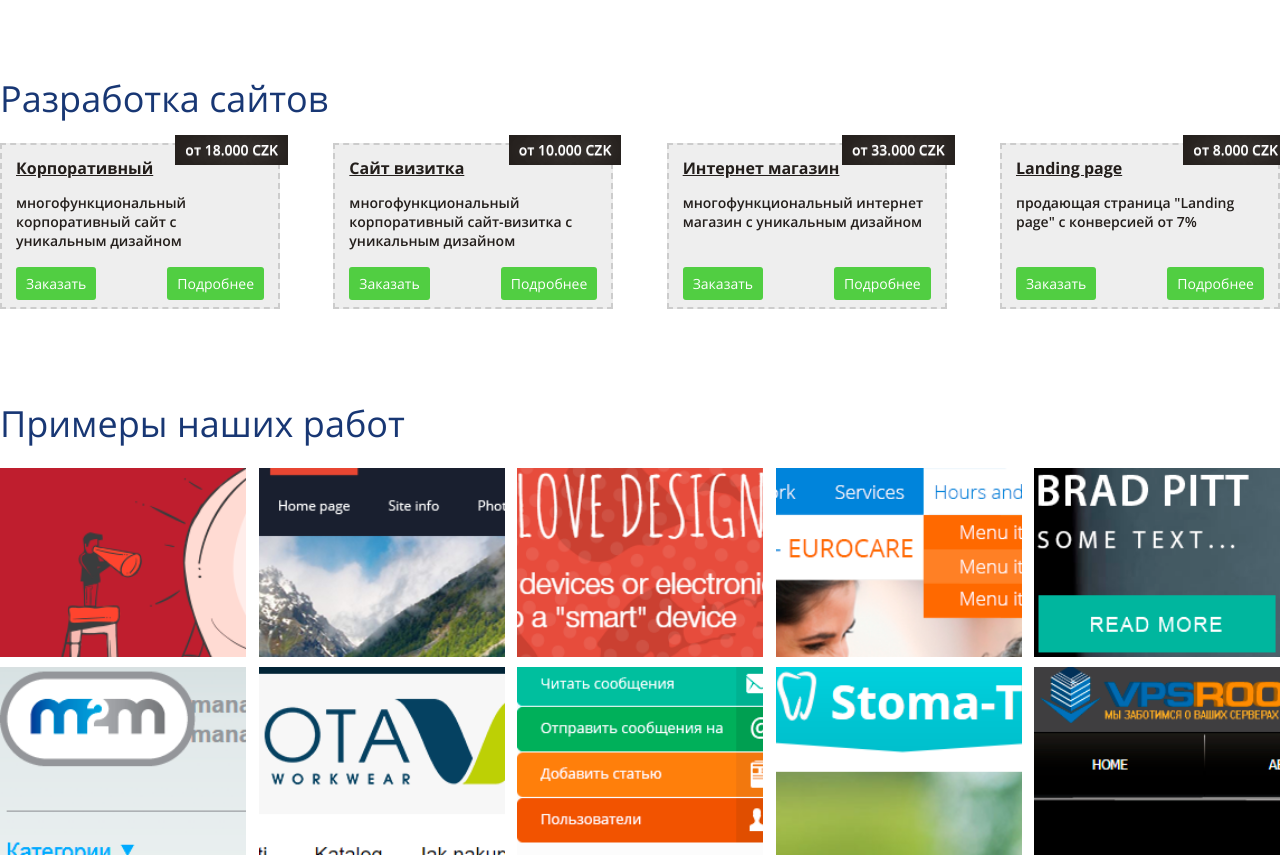
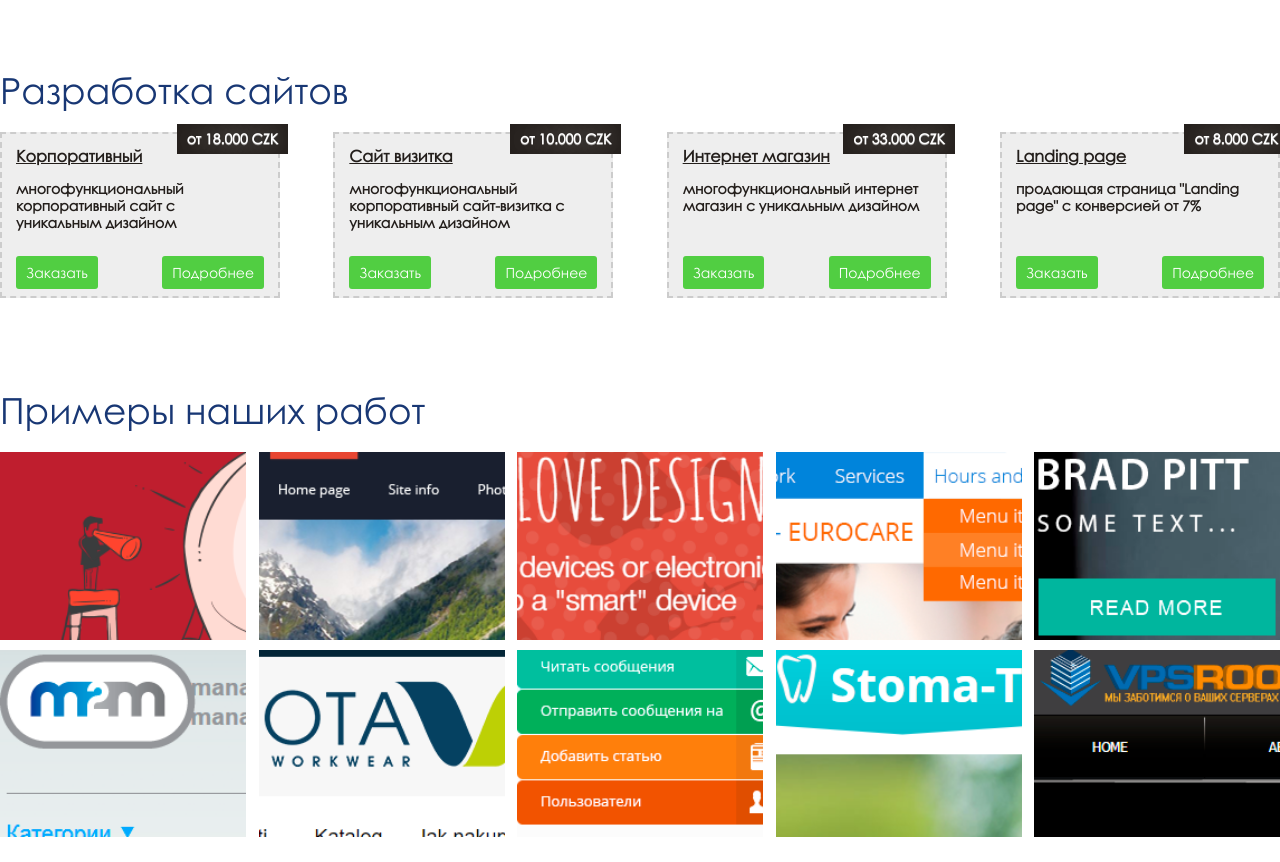
Before and after one commit to krol2006/ProWeb, a website: page dev/pages/index.html in a window 1280 px wide. Shown: the part 889-1751 px from the top of the page. Drawn offline with nearby package versions, Linux system fonts and the light colour scheme; files that its build step writes are made by us from their sources; files whose address does not match are found by name.

Commit message:
Change font

```diff
--- a/dev/scss/fonts.scss
+++ b/dev/scss/fonts.scss
@@ -1,3 +1,8 @@
+@font-face {
+  font-family: "Helv";
+  src: url(../fonts/helv.ttf);
+}
+
 @font-face {
   font-family: "OpenSans";
   font-weight: 400;
@@ -21,5 +26,5 @@
   src: url(../fonts/GloriaHallelujah.ttf);
 }
 
-$font: "OpenSans", sans-serif;
+$font: "Helv", sans-serif;
 $fontLogo: "Gloria", sans-serif;
```
Also changed, not shown: dev/fonts/helv.ttf (added).
